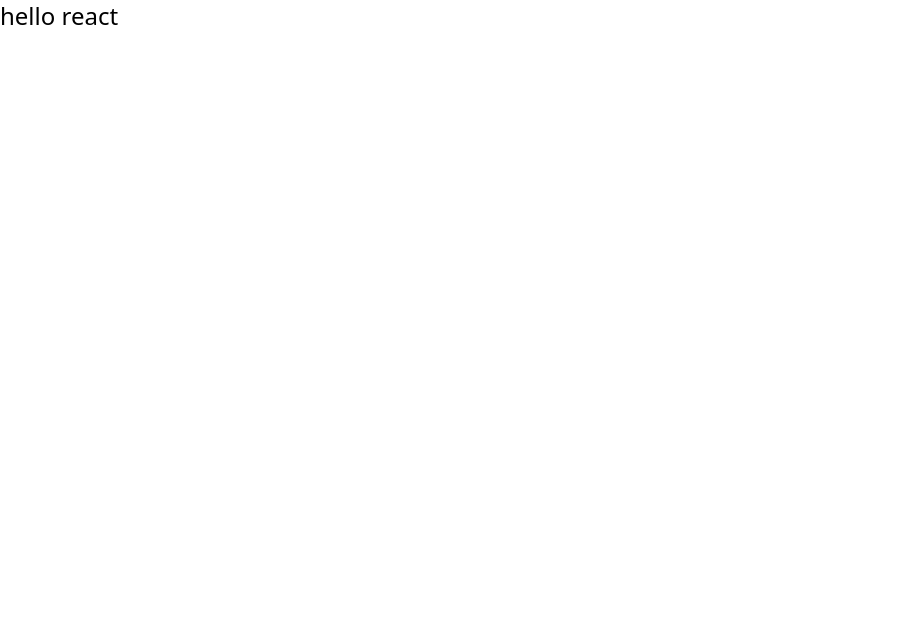
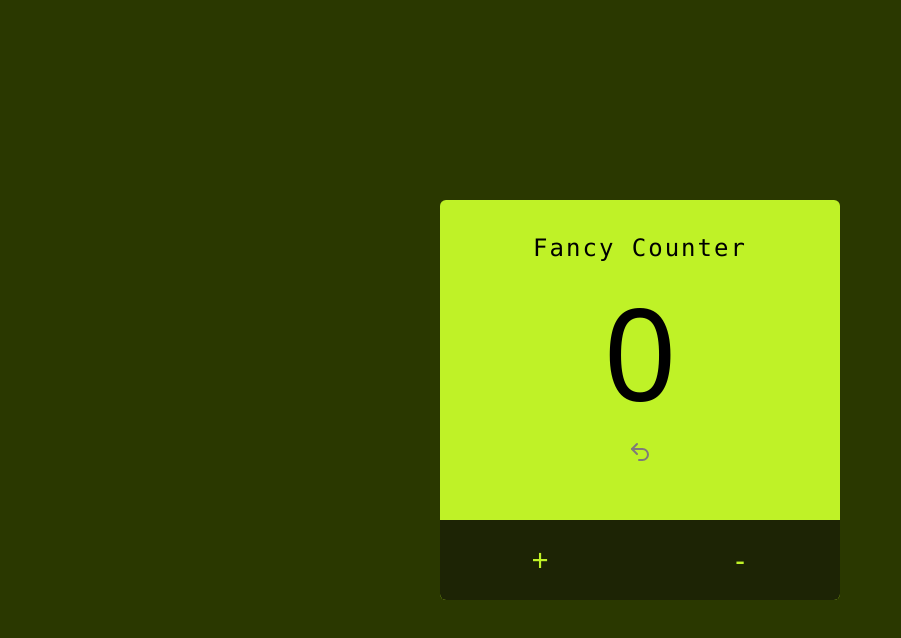
Before and after one commit to ChenHaoJie9527/fancy-counter, a React (Vite) app: page / in a window 1280 px wide. Shown: the top 638 px of the page, without its empty margins (0-901 px from the left). Built offline with nearby package versions, Linux system fonts and the light colour scheme.

Commit message:
feat: fancy counter

```diff
--- a/src/App.tsx
+++ b/src/App.tsx
@@ -1,7 +1,55 @@
-import "./App.css";
+import { useState } from "react";
 
 function App() {
-  return <div className="text-2xl">hello react</div>;
+  const [count, setCount] = useState(0);
+  return (
+    <main className="w-[400px] h-[400px] flex flex-col items-center rounded-md bg-[#bff227]">
+      <div className="w-full h-full flex flex-col items-center p-8">
+        <h1 className=" font-mono text-2xl not-italic font-medium tracking-[2px]">
+          Fancy Counter
+        </h1>
+        <p className="text-9xl my-[24px]">{count}</p>
+        <button>
+          <svg
+            xmlns="http://www.w3.org/2000/svg"
+            width="24"
+            height="24"
+            viewBox="0 0 24 24"
+            fill="none"
+            stroke="#7f7a7a"
+            stroke-width="2"
+            stroke-linecap="round"
+            stroke-linejoin="round"
+            className="lucide lucide-undo-2"
+          >
+            <path d="M9 14 4 9l5-5" />
+            <path d="M4 9h10.5a5.5 5.5 0 0 1 5.5 5.5a5.5 5.5 0 0 1-5.5 5.5H11" />
+          </svg>
+        </button>
+      </div>
+      <div className="flex w-full min-h-[80px] items-center justify-center ">
+        <button
+          onClick={() => {
+            setCount(count + 1);
+          }}
+          className="flex-1 bg-[#1d2405] h-full text-[#bff227] rounded-bl-md text-3xl  hover:bg-[#f2a933]"
+        >
+          +
+        </button>
+        <button
+          onClick={() => {
+            if (count <= 0) {
+              return;
+            }
+            setCount(count - 1);
+          }}
+          className="flex-1 bg-[#1d2405] h-full text-[#bff227] rounded-br-md text-3xl hover:bg-[#f2a933]"
+        >
+          -
+        </button>
+      </div>
+    </main>
+  );
 }
 
 export default App;
--- a/src/index.css
+++ b/src/index.css
@@ -1,3 +1,12 @@
 @tailwind base;
 @tailwind components;
 @tailwind utilities;
+
+#root {
+    background-color: #2a3800;
+    min-width:100vw;
+    min-height:100vh;
+    display: flex;
+    align-items: center;
+    justify-content: center;
+}
```
